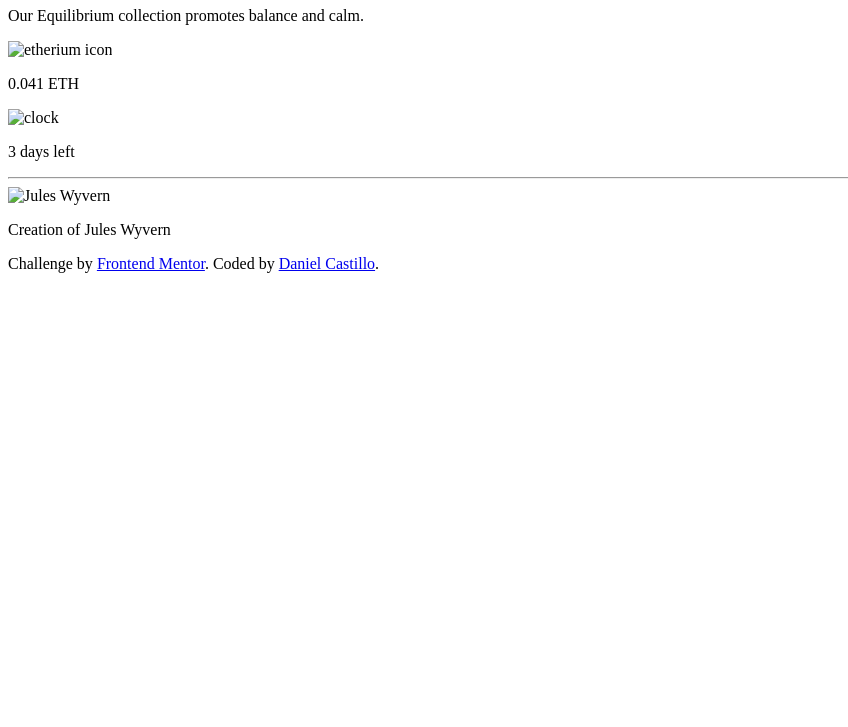
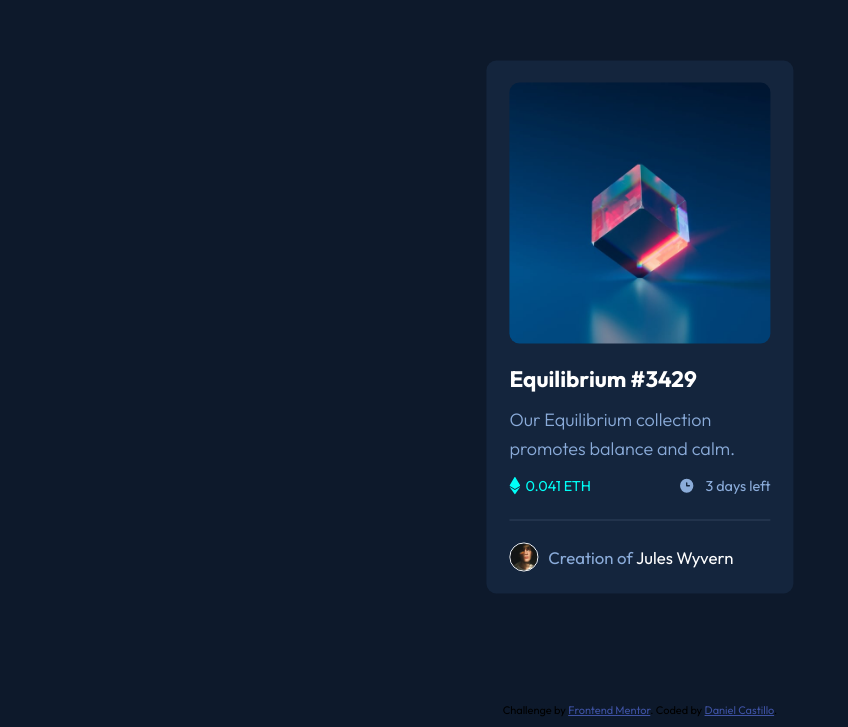
Before and after one commit to muzakryder2/nft-preview-card, a plain HTML site: page index.html in a window 1280 px wide. Shown: the part 73-800 px from the top of the page, without its empty margins (0-848 px from the left). Drawn offline with Linux system fonts and the light colour scheme; the site is published under a folder, as on GitHub Pages, so addresses that start at the root find nothing.

Commit message:
Fixed relational paths for images

```diff
--- a/index.html
+++ b/index.html
@@ -18,7 +18,7 @@
       href="https://fonts.googleapis.com/css2?family=Outfit:wght@100;300;400;700;800;900&display=swap"
       rel="stylesheet"
     />
-    <link rel="stylesheet" href="/styles.css" />
+    <link rel="stylesheet" href="./styles.css" />
   </head>
   <body>
     <div class="card">
@@ -32,17 +32,17 @@
         </p>
         <div class="stats">
           <div class="stockPrice">
-            <img src="/images/icon-ethereum.svg" alt="etherium icon" />
+            <img src="./images/icon-ethereum.svg" alt="etherium icon" />
             <p>0.041 ETH</p>
           </div>
           <div class="time">
-            <img src="/images/icon-clock.svg" alt="clock" />
+            <img src="./images/icon-clock.svg" alt="clock" />
             <p>3 days left</p>
           </div>
         </div>
         <hr class="divider" />
         <div class="credit">
-          <img src="/images/image-avatar.png" alt="Jules Wyvern" />
+          <img src="./images/image-avatar.png" alt="Jules Wyvern" />
           <p class="credit">Creation of <span>Jules Wyvern</span></p>
         </div>
       </main>
--- a/styles.css
+++ b/styles.css
@@ -41,7 +41,7 @@ body {
   aspect-ratio: 1/1;
   border-radius: 10px;
   margin: 7% 0;
-  background: url("/images/image-equilibrium.jpg");
+  background: url("./images/image-equilibrium.jpg");
   background-size: cover;
   position: relative;
   overflow: hidden;
@@ -53,7 +53,7 @@ body {
 }
 
 .cardImgOverlay:hover {
-  background: hsl(178, 100%, 50%, 0.5) url("/images/icon-view.svg");
+  background: hsl(178, 100%, 50%, 0.5) url("./images/icon-view.svg");
   background-repeat: no-repeat;
   background-position: center;
   background-size: 15%;
```
